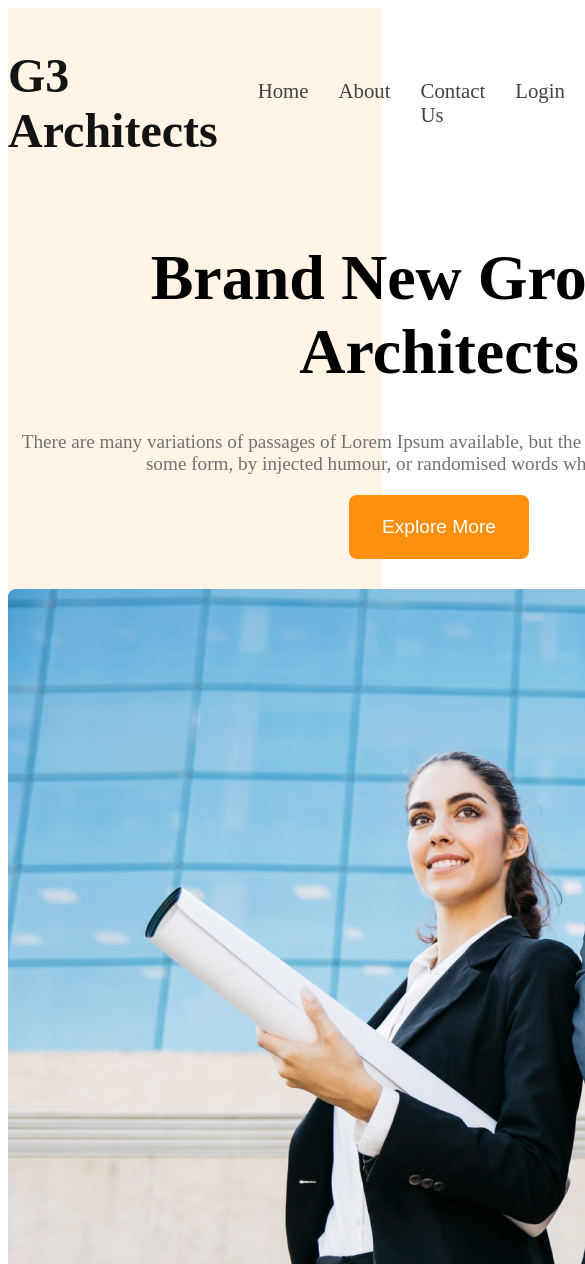
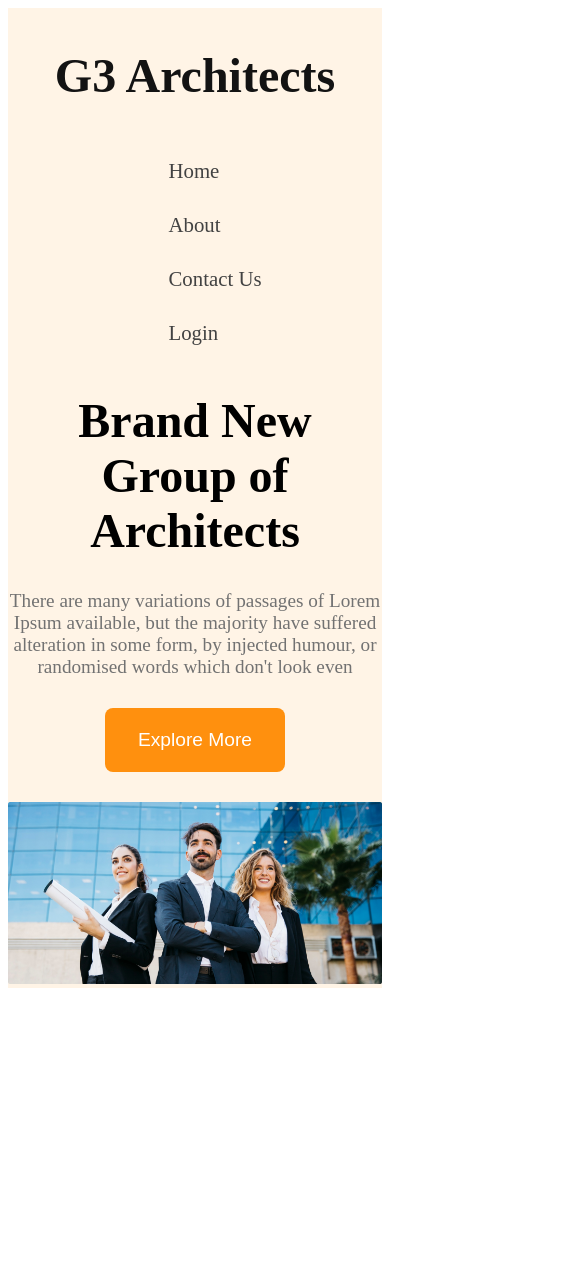
Before and after one commit to jahidul2025/g3-architect, a plain HTML site: page index.html in a window 390 px wide. Shown: the top 1264 px of the page, 585 px wide, since content can reach past the window. After the commit the page ends 996 px from the top, so only its background shows below. Drawn offline with Linux system fonts and the light colour scheme.

Commit message:
added this new sec

```diff
--- a/index.html
+++ b/index.html
@@ -26,7 +26,7 @@
                 <button class="btn-primary">Explore More</button>
             </div>
             <div class="img">
-                <img src="images/banner.png" alt="">
+                <img class="banner-image" src="images/banner.png" alt="">
             </div>
         </div>
     </header>
--- a/styles/style.css
+++ b/styles/style.css
@@ -65,9 +65,8 @@
 }
 
 .banner-containt {
-  width: 862px;
+   max-width: 862px;
   text-align: center;
-  justify-content: center;
   margin: 0 auto;
 
 
@@ -75,16 +74,40 @@
 
 
 .brand-title {
-  font-size: 4rem;
-
+  font-size: 3rem;
 }
 
 .brand-subtitle {
   color: rgba(114, 114, 114, 1);
   font-size: 1.2rem;
+  margin-bottom: 30px;
+
 
 }
 
-.img{
+.img {
   margin-top: 30px;
 }
+
+.banner-image {
+  width: 100%;
+}
+
+
+
+
+/* for medium phone */
+
+@media screen and (max-width:576px) {
+
+  .link-items,
+  .nav {
+    flex-direction: column;
+  }
+
+
+
+
+
+
+}
```
